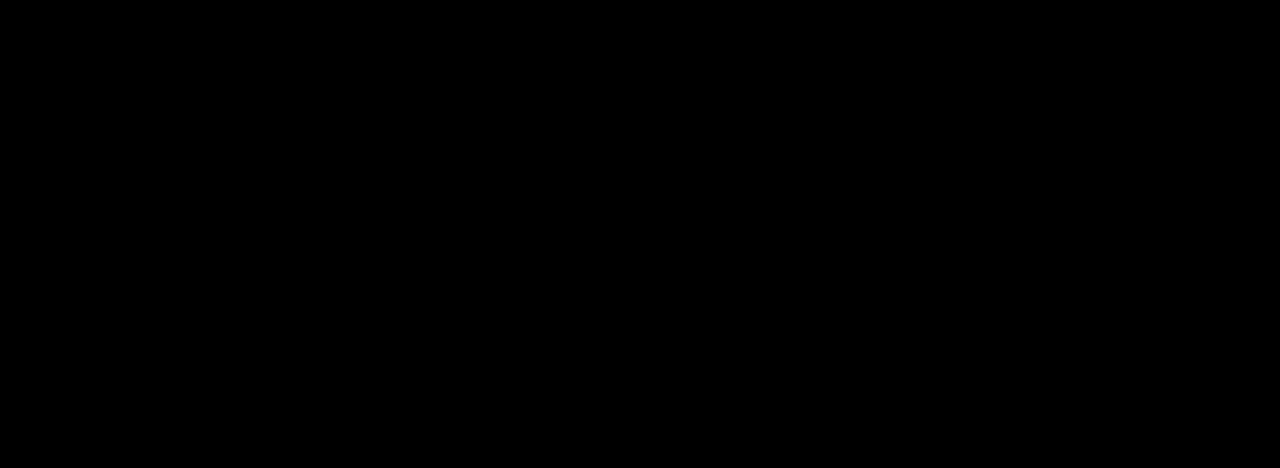
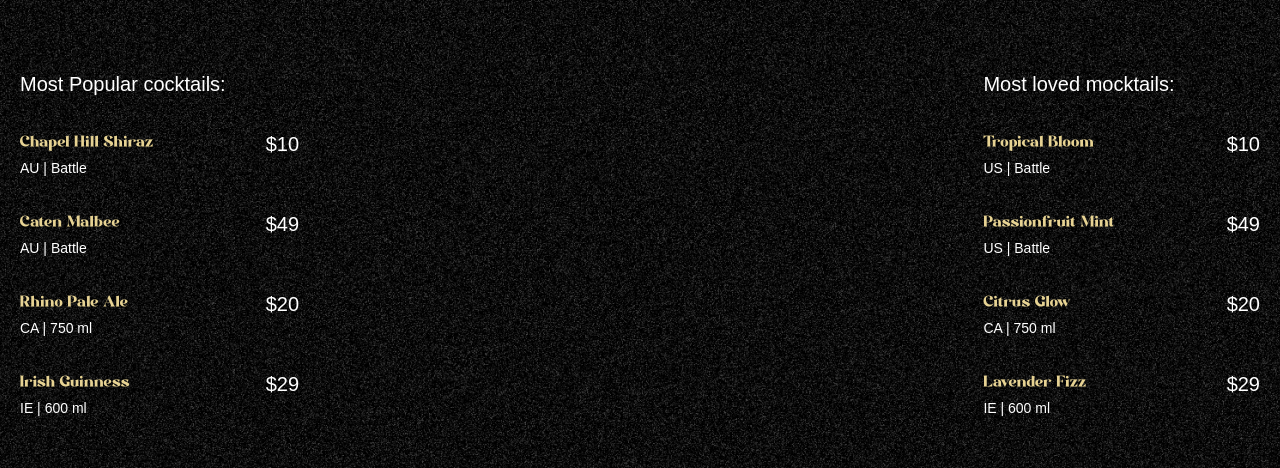
Before and after one commit to itstanmaykhandelwal/cocktail-page, a React (Vite) app: page / in a window 1280 px wide. Shown: the part 890-1358 px from the top of the page. Built offline with nearby package versions, Linux system fonts and the light colour scheme; a web font is replaced by a local one.

Commit message:
implement cocktail sections

```diff
--- a/src/app.jsx
+++ b/src/app.jsx
@@ -3,16 +3,17 @@
 import { ScrollTrigger, SplitText } from 'gsap/all';
 import Navbar from './components/Navbar';
 import Hero from './components/Hero';
-gsap.registerPlugin(ScrollTrigger,SplitText);
+import Cocktails from './components/Cocktails';
+gsap.registerPlugin(ScrollTrigger, SplitText);
 
 const App = () => {
-  return (
-    <main>
-        <Navbar/>
-        <Hero/>
-        <div className='h-dvh bg-black'></div>
-    </main>
-  )
+    return (
+        <main>
+            <Navbar />
+            <Hero />
+            <Cocktails/>
+        </main>
+    )
 }
 
 export default App
--- /dev/null
+++ b/src/components/Cocktails.jsx
@@ -0,0 +1,67 @@
+import React from 'react'
+import { cocktailLists, mockTailLists } from '../constants'
+import { useGSAP } from '@gsap/react'
+import gsap from 'gsap'
+
+
+const Cocktails = () => {
+    useGSAP(() => {
+        const parallaxTimeline = gsap.timeline({
+            scrollTrigger: {
+                trigger: "#cocktails",
+                start: 'top 30%',
+                end: 'bottom 80%',
+                scrub: true,
+            }
+        })
+        parallaxTimeline
+            .from("#c-left-leaf", {
+                x: -100, y: 100
+            })
+            .from("#c-right-leaf", {
+                x: 100, y: 100
+            })
+    })
+    return (
+        <>
+            <section id="cocktails" className='noisy'>
+                <img src="/images/cocktail-left-leaf.png" alt="left-leaf" id="c-left-leaf" />
+                <img src="/images/cocktail-right-leaf.png" alt="right-leaf" id="c-right-leaf" />
+
+                <div className='list'>
+                    <div className='popular'>
+                        <h2>Most Popular cocktails:</h2>
+                        <ul>
+                            {cocktailLists.map(({ name, country, detail, price }) => (
+                                <li key={name}>
+                                    <div className='md:me-28'>
+                                        <h3>{name}</h3>
+                                        <p>{country} | {detail}</p>
+                                    </div>
+                                    <span>{price}</span>
+                                </li>
+                            ))}
+                        </ul>
+                    </div>
+
+                    <div className='loved'>
+                        <h2>Most loved mocktails:</h2>
+                        <ul>
+                            {mockTailLists.map(({ name, country, detail, price }) => (
+                                <li key={name}>
+                                    <div className='me-28'>
+                                        <h3>{name}</h3>
+                                        <p>{country} | {detail}</p>
+                                    </div>
+                                    <span>{price}</span>
+                                </li>
+                            ))}
+                        </ul>
+                    </div>
+                </div>
+            </section>
+        </>
+    )
+}
+
+export default Cocktails
```
Also changed, not shown: 1 other file (tests, documents, lock files or other folders).
